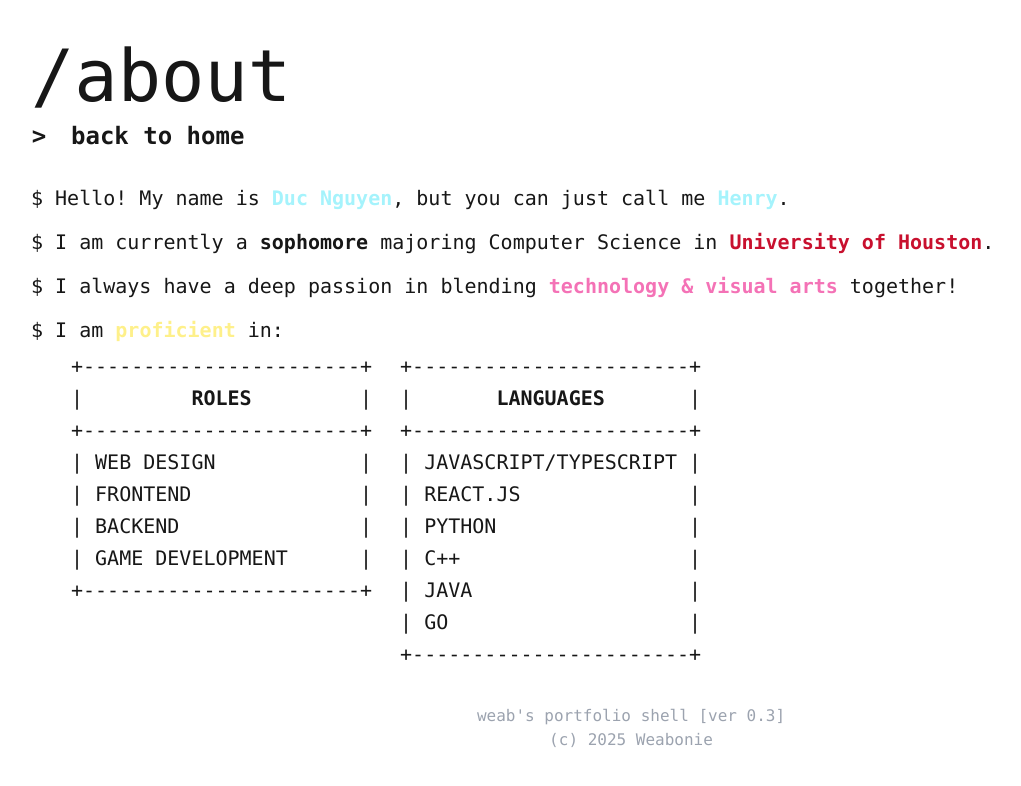
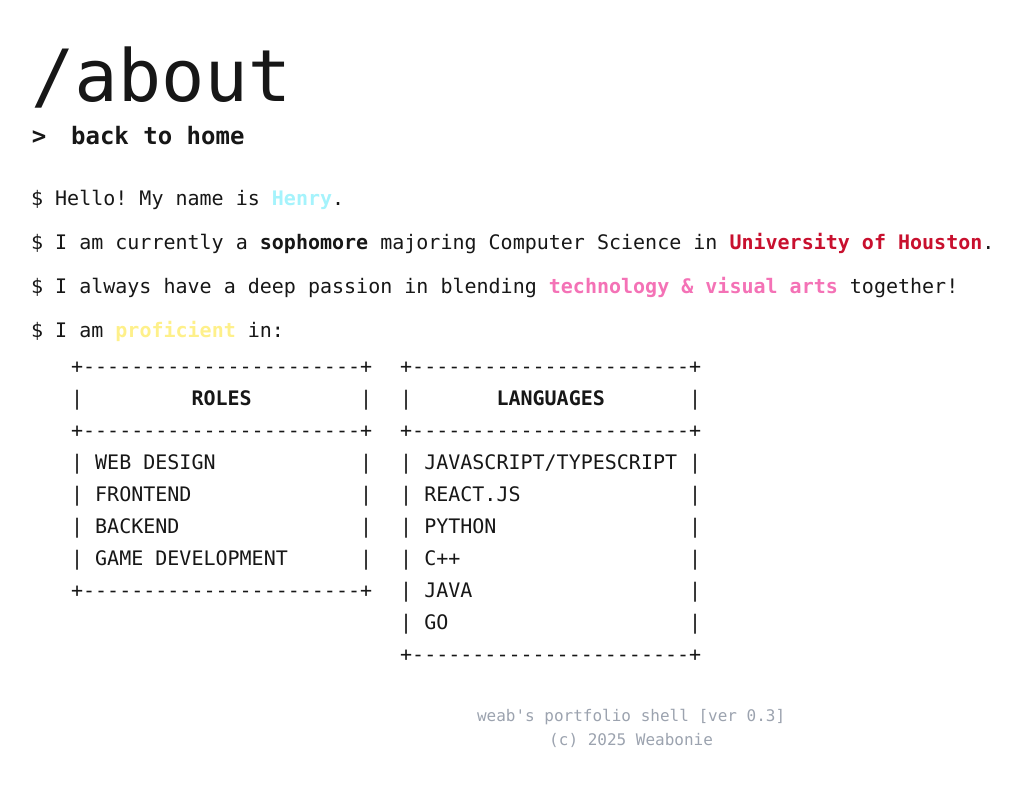
Before and after one commit to weabonie/portfolio, a Next.js app: page /about in a window 1280 px wide. Shown: the top 786 px of the page, without its empty margins (9-1030 px from the left). Built offline with nearby package versions, Linux system fonts and the light colour scheme.

Commit message:
changed name simpler

```diff
--- a/src/app/about/page.tsx
+++ b/src/app/about/page.tsx
@@ -37,8 +37,6 @@
 				<section className="text-lg md:text-xl space-y-4">
 					<p>
 						$ Hello! My name is{" "}
-						<span className="text-cyan-200 font-bold">Duc Nguyen</span>, but you
-						can just call me{" "}
 						<span className="text-cyan-200 font-bold">Henry</span>.
 					</p>
 
```
